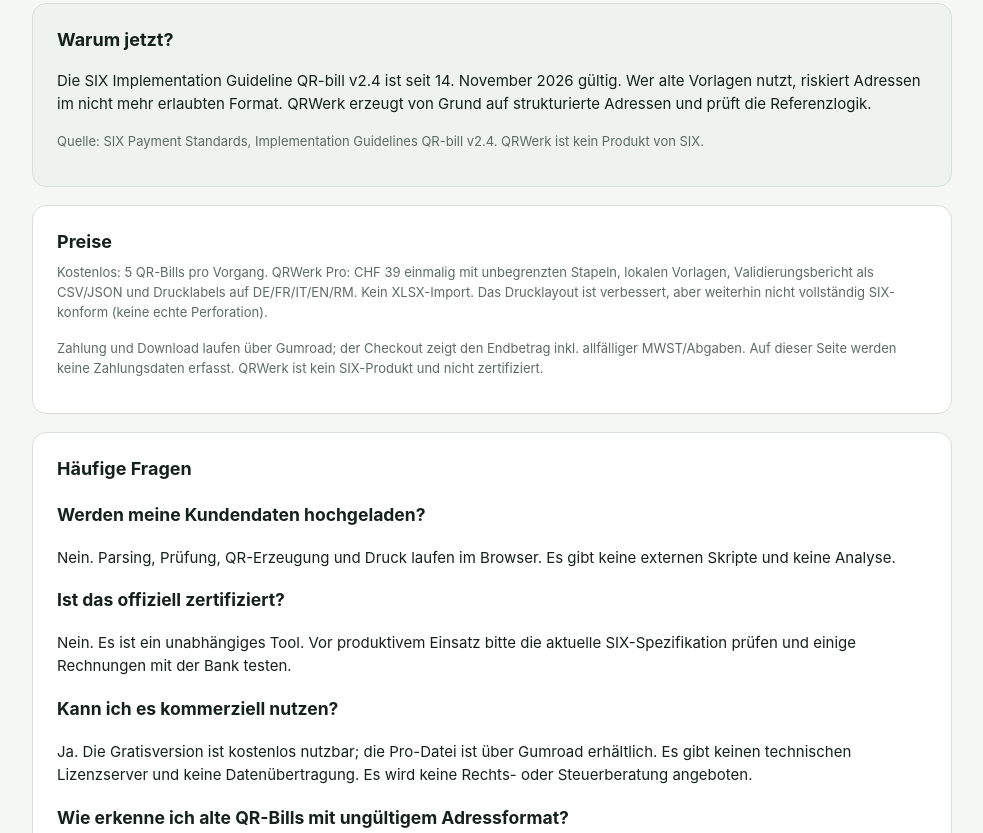
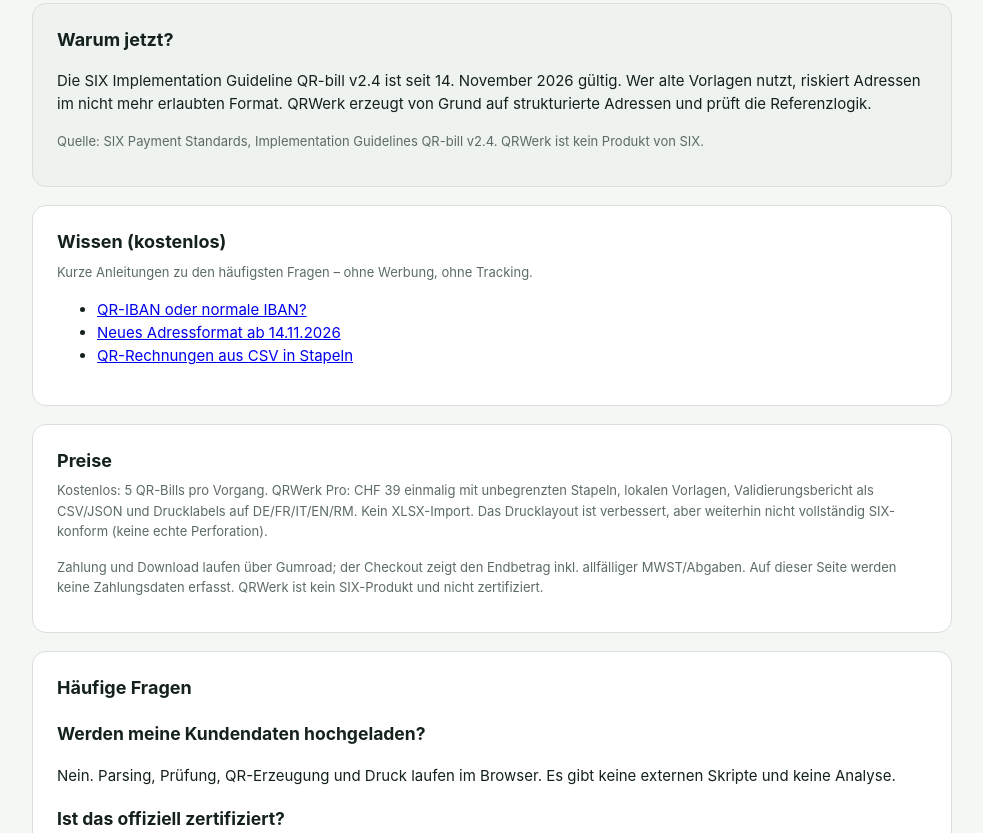
Before and after one commit to Phil-antrope/qrwerk, a plain HTML site: page index.html in a window 1280 px wide. Shown: the part 633-1466 px from the top of the page, without its empty margins (148-1131 px from the left). Drawn offline with Linux system fonts and the light colour scheme.

Commit message:
Landingpage: kostenlose Wissen-Anleitungen verlinkt
Inbound-SEO: Verweise auf QR-IBAN, Adressformat 2026 und CSV-Anleitung.

```diff
--- a/index.html
+++ b/index.html
@@ -123,6 +123,16 @@
     </section>
 
     <section class="card">
+      <h2>Wissen (kostenlos)</h2>
+      <p class="sub">Kurze Anleitungen zu den häufigsten Fragen – ohne Werbung, ohne Tracking.</p>
+      <ul>
+        <li><a href="https://phil-antrope.github.io/qrwerk/wissen/qr-iban-oder-iban.html">QR-IBAN oder normale IBAN?</a></li>
+        <li><a href="https://phil-antrope.github.io/qrwerk/wissen/qr-bill-adressformat-2026.html">Neues Adressformat ab 14.11.2026</a></li>
+        <li><a href="https://phil-antrope.github.io/qrwerk/wissen/csv-zu-qr-bill.html">QR-Rechnungen aus CSV in Stapeln</a></li>
+      </ul>
+    </section>
+
+    <section class="card">
       <h2>Preise</h2>
       <p class="sub">Kostenlos: 5 QR-Bills pro Vorgang. QRWerk Pro: CHF 39 einmalig mit
         unbegrenzten Stapeln, lokalen Vorlagen, Validierungsbericht als CSV/JSON und
```
